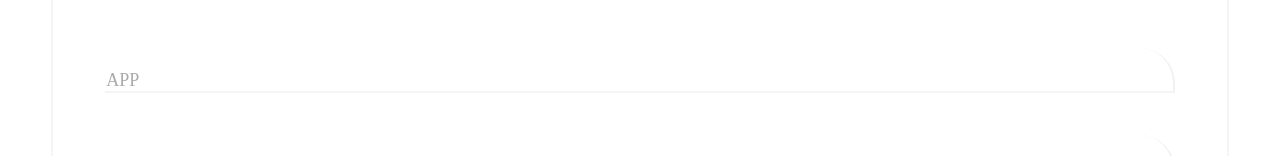
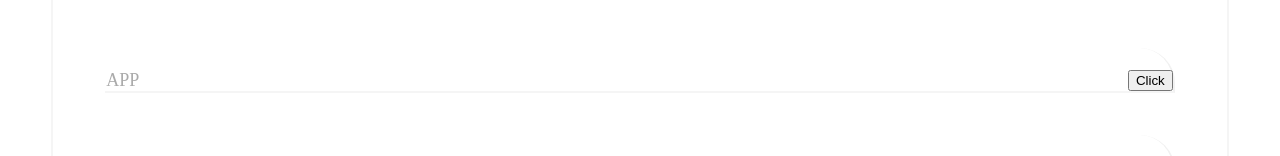
Before and after one commit to jehoonje/jehoonje.github.io, a React (Create React App) app: page /home in a window 1280 px wide. Shown: the part 241-397 px from the top of the page. Built offline with nearby package versions, Linux system fonts and the light colour scheme.

Commit message:
🐛 CI error fixed

```diff
--- a/src/layout/user/MainNavigation.js
+++ b/src/layout/user/MainNavigation.js
@@ -1,12 +1,11 @@
 // MainNavigation.jsx
-import React, { useState, useContext, useEffect, useRef } from "react";
+import React, { useState, useEffect, useRef } from "react";
 import styles from "./MainNavigation.module.scss";
 import { motion } from "framer-motion";
 import { FontAwesomeIcon } from "@fortawesome/react-fontawesome";
 import { faBars, faChevronDown } from "@fortawesome/free-solid-svg-icons";
 import styled from "styled-components";
 import CustomHamburgerButton from "./CustomHamburgerButton"; // 커스텀 버튼 임포트
-import HeaderTextContext from "../../context/HeaderTextContext"; // Context 임포트
 
 const MainNavigation = ({
   drawerOpen,
--- a/src/pages/CampridgeProject.js
+++ b/src/pages/CampridgeProject.js
@@ -1289,6 +1289,7 @@ protected void doFilterInternal(HttpServletRequest request,
     <>
       <div className={styles.category} onClick={handleCategoryClick}>
         <p>APP</p>
+        <button>Click</button>
       </div>
 
       <div className={styles.mainContainerWrapper} ref={mainContainerRef}>
--- a/src/styles/MainIntro.module.scss
+++ b/src/styles/MainIntro.module.scss
@@ -5,7 +5,7 @@
   text-align: left;
   font-family:sans-serif;
   font-size: 12px;
-  height: 60vh;
+  height: 80vh;
 
   @media screen and (max-width: 480px) {
     width: 100% !important;
```
